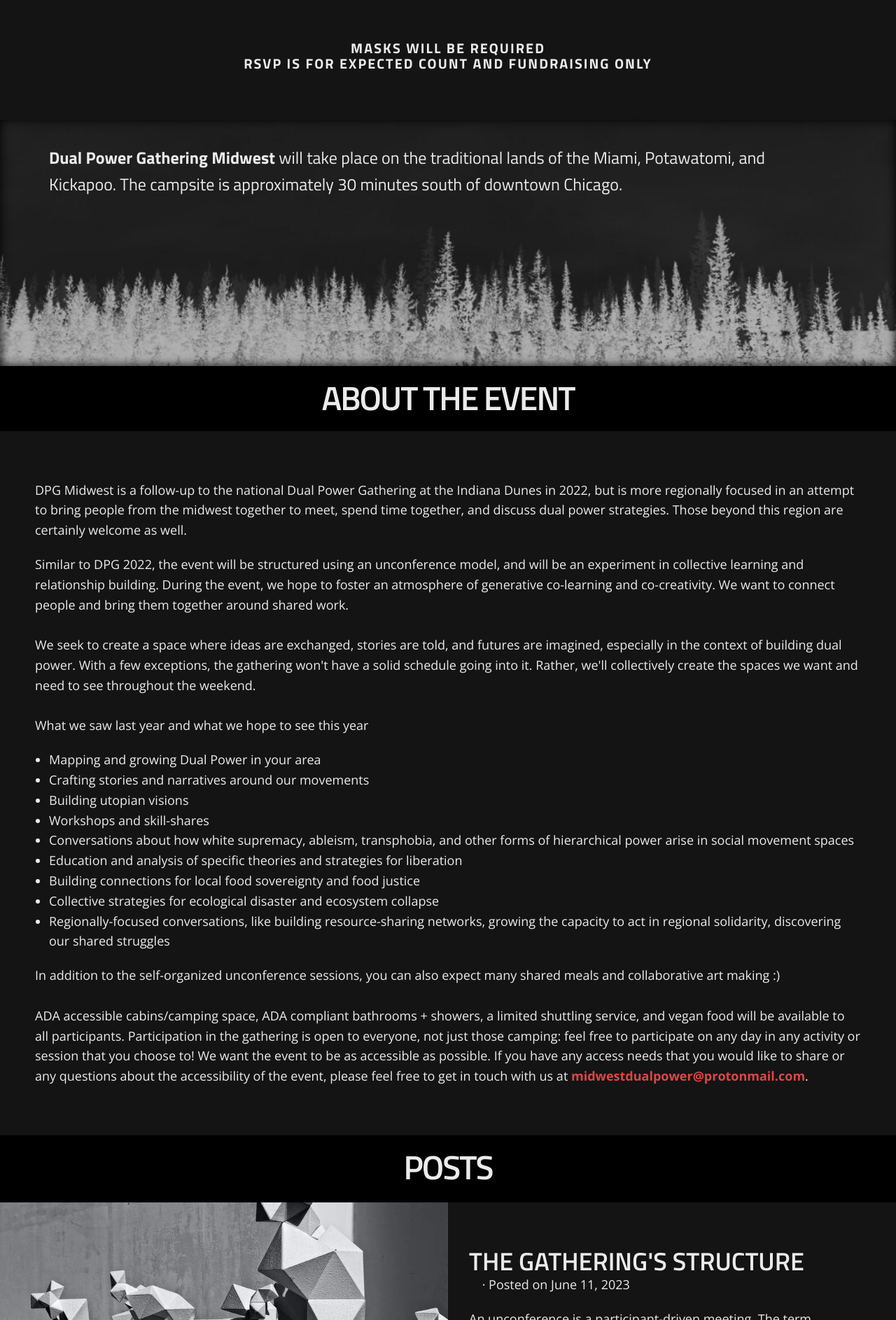
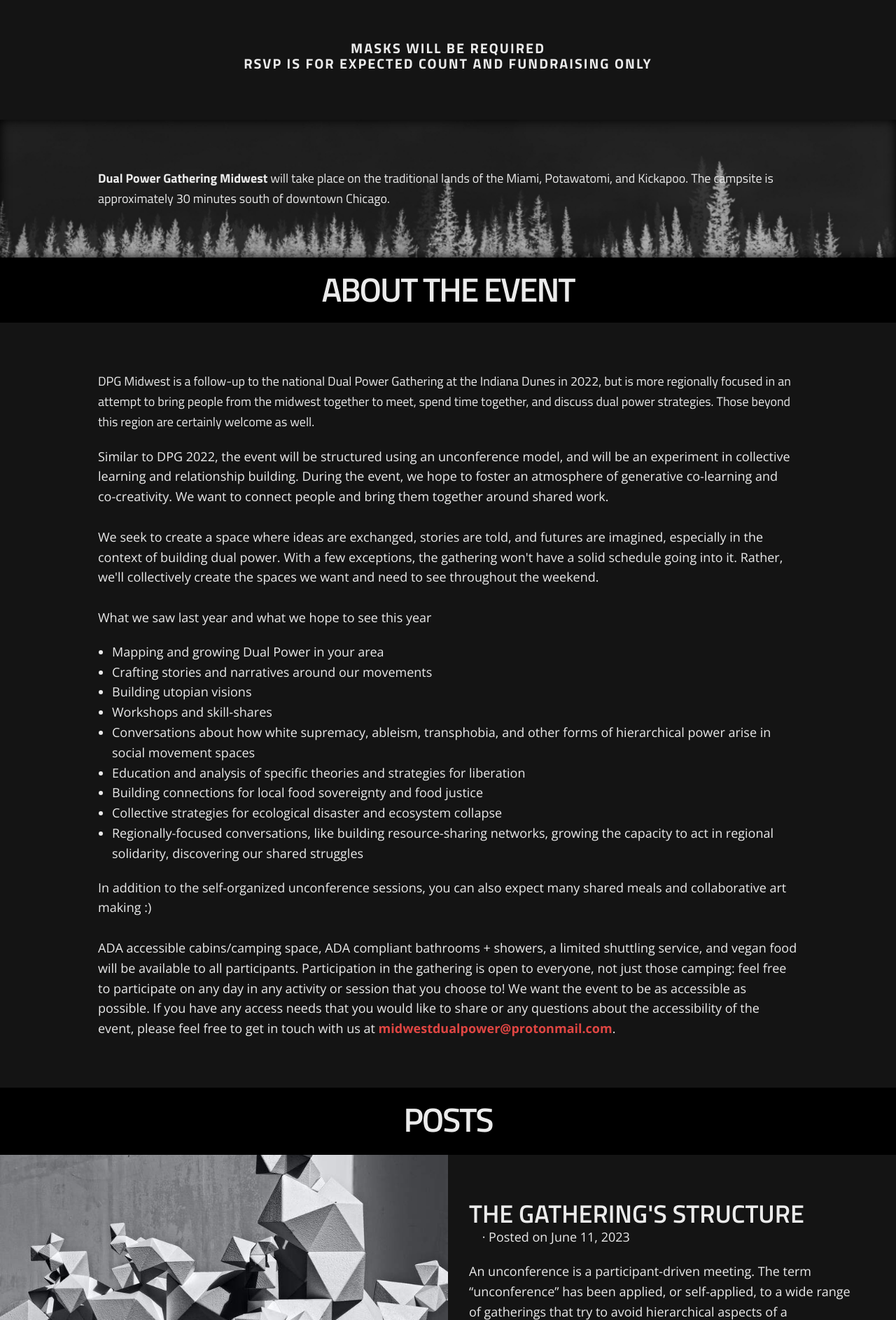
Before and after one commit to dpgmidwest/dev-website, a Jekyll site: the page built from index.html, in a window 1280 px wide. Shown: the part 635-2521 px from the top of the page at 70% size. Built offline with Jekyll 4.4.1, drawn with Linux system fonts in a browser that asks for light colours; some web fonts are replaced; the list of posts is cut into pages by our own code.

Commit message:
display font

```diff
--- a/_layouts/home.html
+++ b/_layouts/home.html
@@ -18,8 +18,8 @@
 </section>
 
 <section class="container u-image u-home-section-2" data-image-width="918" data-image-height="260">
-  <div class="u-sheet home-sheet">
-    <p class="u-align-left u-custom-font u-font-titillium-web u-large-text u-text u-text-palette-3-light-3 u-text-variant u-home-text-1">
+  <div class="responsive-sheet">
+    <p class="display-font">
       <span style="font-weight: 700;">
         Dual Power Gathering Midwest
       </span>
@@ -37,7 +37,7 @@
 
 <section class="container">
   <div class="responsive-sheet">
-    <p>
+    <p class="display-font">
       DPG Midwest is a follow-up to the national Dual Power Gathering at the Indiana Dunes in 2022,
       but is more regionally focused in an attempt to bring people from the midwest together to meet,
       spend time together, and discuss dual power strategies. Those beyond this region are
--- a/css/stylesheet.css
+++ b/css/stylesheet.css
@@ -136,6 +136,11 @@
     padding-left: 20px;
 }
 
+.display-font {
+    font-family: 'Titillium Web';
+    font-size: 1.3em;
+}
+
 .nav-bar {
     display: grid;
     grid-template-columns: repeat(5, 20%);
@@ -158,6 +163,7 @@
 .responsive-sheet {
     padding: 50px;
     min-width: 500px;
+    max-width: 1100px;
     margin: 0 auto;
 }
 
```
